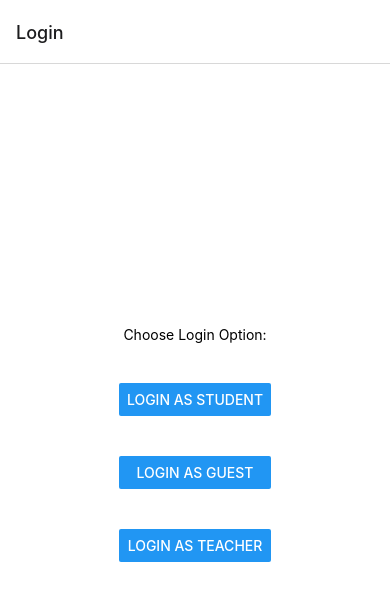
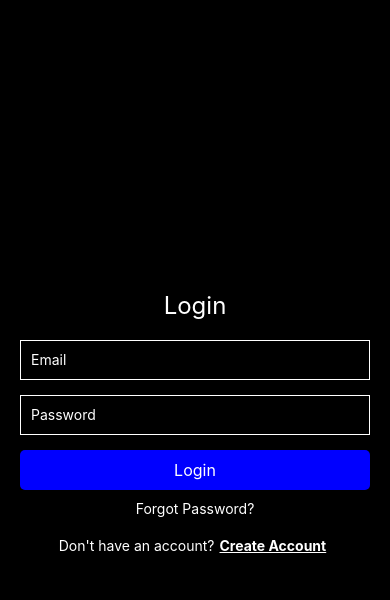
Before and after one commit to ignite2k15/Ignite-Android, a React Native app: screen /Login in a window 390 px wide. Shown: the top 600 px of the page. Built offline with nearby package versions, Linux system fonts and the light colour scheme.

Commit message:
Added Login Screen

```diff
--- a/App.js
+++ b/App.js
@@ -1,9 +1,10 @@
 // App.js
 import React from 'react';
 import AppNavigator from './navigation/AppNavigator';
+import LoginScreen from './screens/LoginScreen';
 
 const App = () => {
-  return <AppNavigator />;
+  return <LoginScreen/>
 };
 
 export default App;
--- a/package.json
+++ b/package.json
@@ -15,7 +15,7 @@
     "expo-status-bar": "~1.11.1",
     "react": "18.2.0",
     "react-native": "^0.73.4",
-    "react-native-gesture-handler": "^2.15.0"
+    "react-native-gesture-handler": "~2.14.0"
   },
   "devDependencies": {
     "@babel/core": "^7.20.0"
--- a/screens/LoginScreen.js
+++ b/screens/LoginScreen.js
@@ -1,39 +1,57 @@
-// screens/LoginScreen.js
-import React from 'react';
-import { View, Text, Button, StyleSheet } from 'react-native';
-import { loginScreenStyles } from '../styles/LoginScreenStyles';
+// LoginScreen.js
+import React, { useState } from 'react';
+import { View, Text, TextInput, TouchableOpacity, StyleSheet } from 'react-native';
 
 const LoginScreen = ({ navigation }) => {
-  const handleLogin = (role) => {
-    // Navigate to respective screens based on the role selected
-    switch (role) {
-      case 'student':
-        navigation.navigate('StudentScreen');
-        break;
-      case 'guest':
-        navigation.navigate('GuestScreen');
-        break;
-      case 'teacher':
-        navigation.navigate('TeacherScreen');
-        break;
-      default:
-        break;
-    }
+  const [email, setEmail] = useState('');
+  const [password, setPassword] = useState('');
+
+  const handleLogin = () => {
+    // Perform authentication logic here, e.g., send credentials to a server
+
+    // For demonstration purposes, just navigate to another screen
+    navigation.navigate('Home');
+  };
+
+  const handleForgotPassword = () => {
+    // Implement forgot password logic (e.g., navigate to a forgot password screen)
+    console.log('Forgot Password pressed');
+  };
+
+  const handleCreateAccount = () => {
+    // Implement create account logic (e.g., navigate to a registration screen)
+    console.log('Create Account pressed');
   };
 
   return (
-    <View style={loginScreenStyles.container}>
-      <Text style={loginScreenStyles.title}>Choose Login Option:</Text>
-      <View style={styles.buttonContainer}>
-        <View style={styles.button}>
-          <Button title="Login as Student" onPress={() => handleLogin('student')} />
-        </View>
-        <View style={styles.button}>
-          <Button title="Login as Guest" onPress={() => handleLogin('guest')} />
-        </View>
-        <View style={styles.button}>
-          <Button title="Login as Teacher" onPress={() => handleLogin('teacher')} />
-        </View>
+    <View style={styles.container}>
+      <Text style={styles.title}>Login</Text>
+      <TextInput
+        style={styles.input}
+        placeholder="Email"
+        onChangeText={(text) => setEmail(text)}
+        value={email}
+        keyboardType="email-address"
+        autoCapitalize="none"
+      />
+      <TextInput
+        style={styles.input}
+        placeholder="Password"
+        onChangeText={(text) => setPassword(text)}
+        value={password}
+        secureTextEntry
+      />
+      <TouchableOpacity style={styles.button} onPress={handleLogin}>
+        <Text style={styles.buttonText}>Login</Text>
+      </TouchableOpacity>
+      <TouchableOpacity onPress={handleForgotPassword}>
+        <Text style={styles.forgotPasswordText}>Forgot Password?</Text>
+      </TouchableOpacity>
+      <View style={styles.createAccountContainer}>
+        <Text style={styles.createAccountText}>Don't have an account?</Text>
+        <TouchableOpacity onPress={handleCreateAccount}>
+          <Text style={[styles.createAccountText, styles.createAccountButton]}>Create Account</Text>
+        </TouchableOpacity>
       </View>
     </View>
   );
@@ -44,18 +62,52 @@ const styles = StyleSheet.create({
     flex: 1,
     justifyContent: 'center',
     alignItems: 'center',
+    padding: 20,
+    backgroundColor: 'black',
   },
   title: {
-    fontSize: 20,
-    fontWeight: 'bold',
+    fontSize: 24,
     marginBottom: 20,
+    color: 'white',
   },
-  buttonContainer: {
-    marginTop: 20, // Add margin top
+  input: {
+    height: 40,
+    borderColor: 'white',
+    borderWidth: 1,
+    marginBottom: 15,
+    padding: 10,
+    width: '100%',
+    color: 'white',
   },
   button: {
-    marginVertical: 10, // Add margin vertical
-    padding: 10, // Add padding
+    backgroundColor: 'blue',
+    padding: 10,
+    borderRadius: 5,
+    width: '100%',
+    alignItems: 'center',
+  },
+  buttonText: {
+    color: 'white',
+    fontSize: 16,
+  },
+  forgotPasswordText: {
+    color: 'blue',
+    marginTop: 10,
+    color: 'white',
+  },
+  createAccountContainer: {
+    flexDirection: 'row',
+    justifyContent: 'center',
+    alignItems: 'center',
+    marginTop: 20,
+  },
+  createAccountText: {
+    color: 'white',
+    marginRight: 5,
+  },
+  createAccountButton: {
+    fontWeight: 'bold',
+    textDecorationLine: 'underline',
   },
 });
 
```
Also changed, not shown: screens/EntryScreen.js (added, +62 -0 lines), 1 other file (tests, documents, lock files or other folders).
